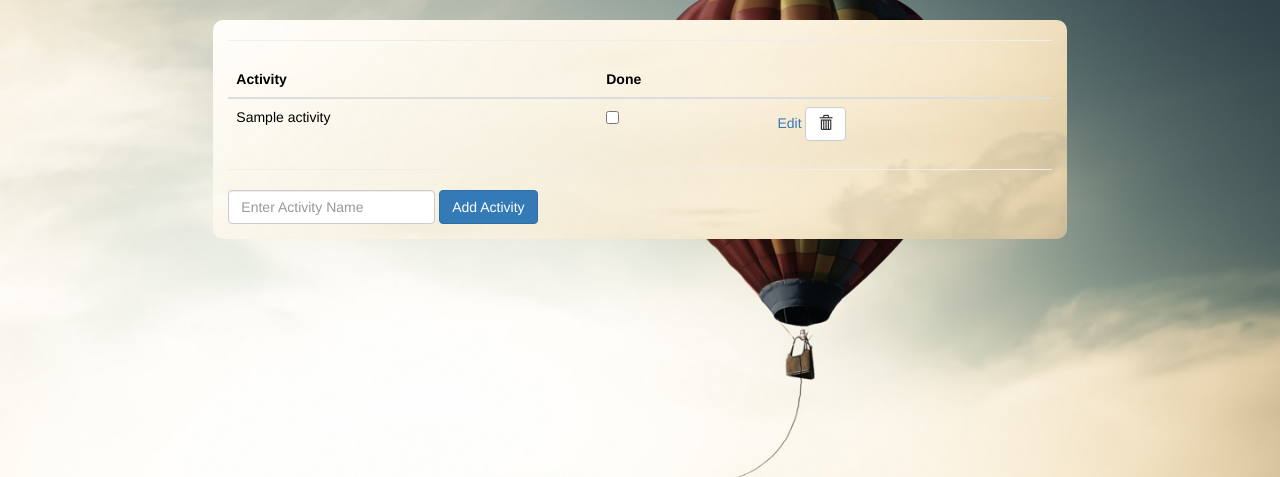
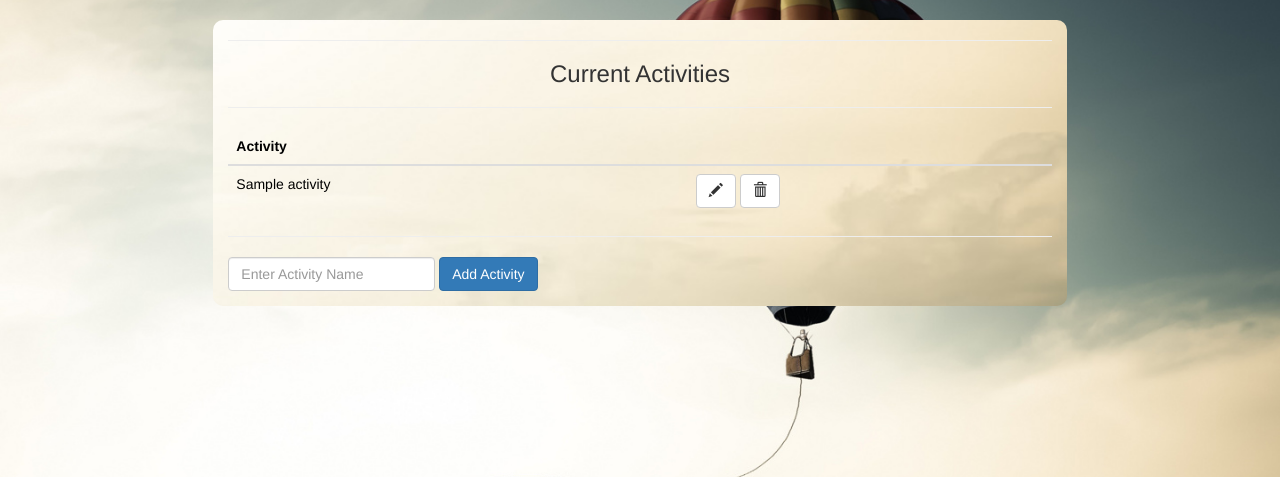
Before and after one commit to MDKola/bucketlist, a Flask app: template templates/manage_bucket.html in a window 1280 px wide. Shown: the part 61-538 px from the top of the page. Run offline with Flask 2, Linux system fonts and the light colour scheme; the template is opened without the code that fills it: most values are stand-ins (such as "Sample title", 1, 10 or a date in 2020); some libraries are stand-ins or nearby versions.

Commit message:
Update edit button styling

```diff
--- a/templates/manage_bucket.html
+++ b/templates/manage_bucket.html
@@ -42,6 +42,9 @@
    .details a, .details{
     color: black;
    }
+   table th{
+     width: auto;
+   }
 
   </style>
   </style>
@@ -67,30 +70,35 @@
     </div>
         <div class="container col-md-8">
         <hr>
+      <h3 class="text-center">Current Activities</h3>
+      <hr>
         <form method="post">
         <table class="table" id="bucketListTable">
           <thead>
             <tr>
               <th class="details">Activity</th>
-              <th class="details">Done</th>
+              <th class="details"></th>
               <th></th>
             </tr>
           </thead>
           <tbody>
             {% for activity in data['user_activities'] %}
+            {% if activity.title %}
             <tr id="{{ activity.id }}">
               <td class="details">
                   {{ activity.title }}
               </td>
               <td>
-                <input type="checkbox" {{'checked' if activity.done }}/>
               </td>
 
               <td>
-                  <a href="\edit_activity\{{ activity.id }}">Edit</a>
+                  <a href="\edit_activity\{{ activity.id }}" class="btn btn-default"><span class="glyphicon glyphicon-pencil"></span></a>
                   <a href="\manage\{{ data['current_bucket']}}\delete\{{activity.id}}" class="btn btn-default"><span class="glyphicon glyphicon-trash"></span></a>
               </td>
             </tr>
+            {% else %}
+            <p>Nothing to display here</p>
+            {% endif %}
             {% endfor %}
           </tbody>
         </table>
```
